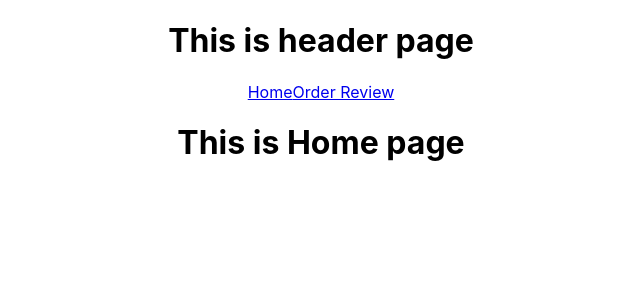
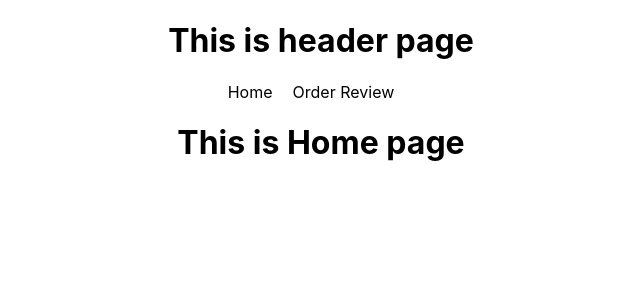
Before and after one commit to Shahriyar-Hosen/tshirt-mania, a React (Create React App) app: page / in a window 1280 px wide. Shown: the top 300 px of the page, without its empty margins (319-959 px from the left). Built offline with nearby package versions, Linux system fonts and the light colour scheme.

Commit message:
nav style

```diff
--- a/src/Components/Header/Header.css
+++ b/src/Components/Header/Header.css
@@ -0,0 +1,8 @@
+nav a {
+  text-decoration: none;
+  color: black;
+  margin-right: 20px;
+}
+nav a:hover {
+  color: orange;
+}
```
